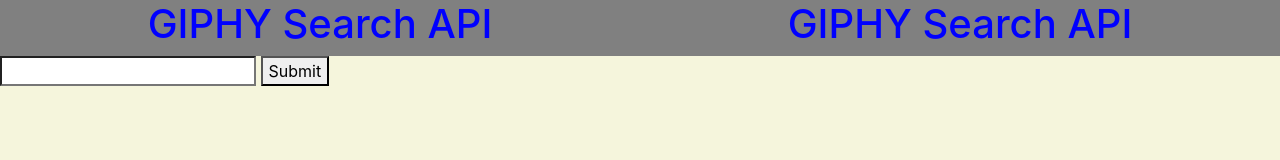
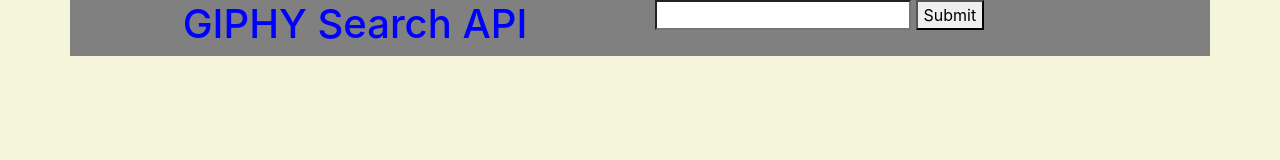
Before and after one commit to apnicholls/Search-Engine, a plain HTML site: page index.html in a window 1280 px wide. Drawn offline with nearby package versions, Linux system fonts and the light colour scheme.

Commit message:
one chnage to container

```diff
--- a/index.html
+++ b/index.html
@@ -18,17 +18,21 @@
         h1 {
             text-align: center;
         }
+        .cntr {
+            Text-align: center;
+        }
     </style>
 </head>
 
 <body>
-<div class="container-fluid header">
-    <div class="row">
+<div class="container">
+    <div class="row  header">
         <div class="col-6">
             <h1>GIPHY Search API</h1>
         </div>
         <div class="col-6">
-            <h1>GIPHY Search API</h1>
+            <Input id="search" type="search"/>
+            <Button id="submit">Submit</Button>
         </div>
     </div>
 
@@ -38,10 +42,10 @@
 
 </div>
 
-        <div>
+<!--         <div>
         <Input id="search" type="search"/>
         <Button id="submit">Submit</Button>
-        </div>
+        </div> -->
 
         <div id="test"></div>
 
@@ -79,3 +83,10 @@
 </html>
 
 <!-- font-family: 'Nunito', sans-serif; -->
+
+<!-- <div>
+    <Input id="search" type="search"/>
+    <Button id="submit">Submit</Button>
+    </div>
+
+    <div id="test"></div> -->
```
